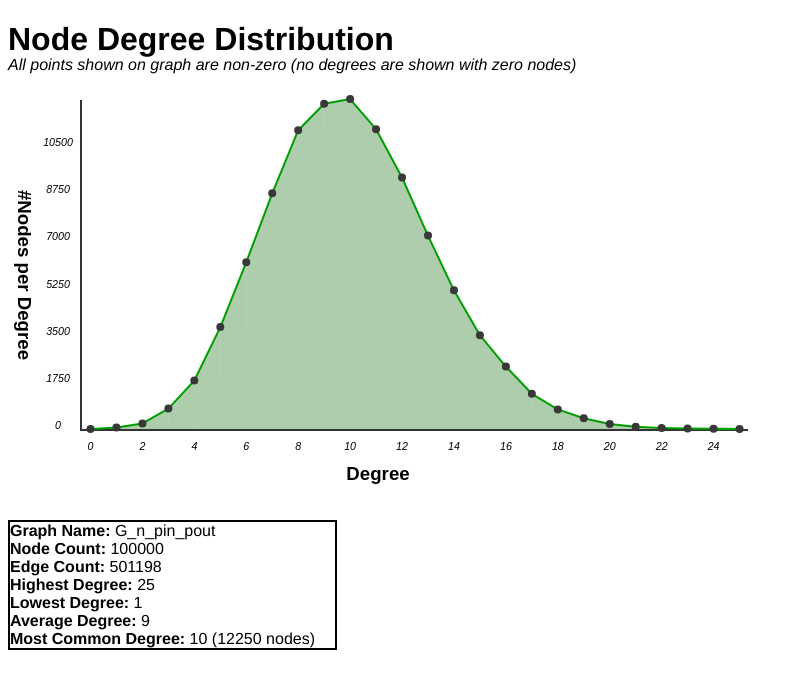
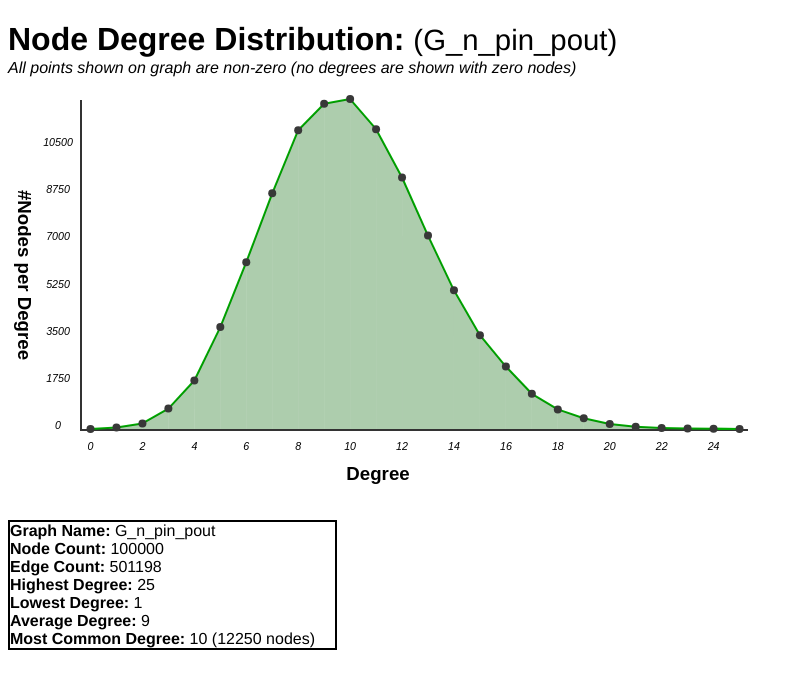
Before and after one commit to kroq-gar78/BigGraphAnalysis, a plain HTML site: page web/index.html in a window 1280 px wide. Shown: the whole page, without its empty margins (0-804 px from the left). Drawn offline with nearby package versions, Linux system fonts and the light colour scheme.

Commit message:
Tweaked web page

```diff
--- a/web/drawGraph.js
+++ b/web/drawGraph.js
@@ -138,4 +138,7 @@ $(document).ready(function() {
 			+ '<br><strong>Average Degree:</strong> ' + data.avgDeg
 			+ '<br><strong>Most Common Degree:</strong> ' + getMostCommonDegree() + ' (' + getMaxY() + ' nodes)');
 
+	heading = $('#heading');
+	heading.html(heading.html() + ' <span style="font-size: 22pt">('
+			+ data.name + ')</span>');
 });
--- a/web/index.html
+++ b/web/index.html
@@ -12,14 +12,18 @@
 			border-style: solid;
 			width: 325px;
 		}
+
+		h1 {
+			font-weight: normal;
+		}
 	</style>
 	<script src="http://ajax.aspnetcdn.com/ajax/jQuery/jquery-1.6.1.min.js"></script>
     <script type="text/javascript" src="data.js"></script>
     <script type="text/javascript" src="drawGraph.js"></script>
 </head>
 <body>
-<h1>Node Degree Distribution</h1>
-<p style="position: absolute; top: 40px;"><em>All points shown on graph are non-zero (no degrees are shown with zero nodes)</em></p>
+<h1 id="heading"><strong>Node Degree Distribution:</strong></h1>
+<p style="position: absolute; top: 42.5px;"><em>All points shown on graph are non-zero (no degrees are shown with zero nodes)</em></p>
 <canvas id="graph" width="740" height="420"></canvas>
 <p id="info"></p>
 </body>
```
